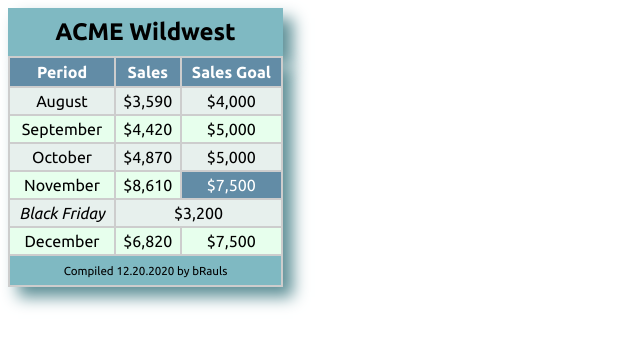
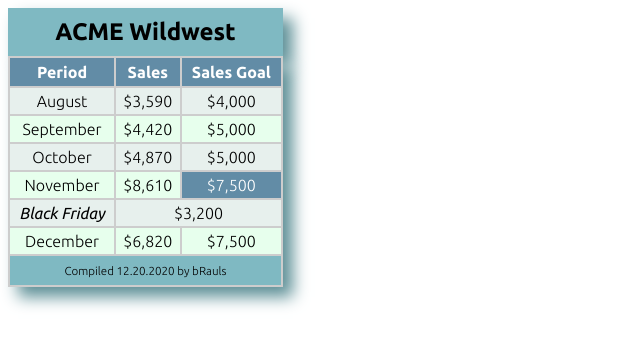
Before and after one commit to TrentonSouth/trentonsouth.github.io, a plain HTML site: page Lesson8/tablebuild.html in a window 1280 px wide. Shown: the whole page, without its empty margins (0-640 px from the left). Drawn offline with Linux system fonts and the light colour scheme.

Commit message:
Font weight

```diff
--- a/Lesson8/css/tablebuild.css
+++ b/Lesson8/css/tablebuild.css
@@ -21,7 +21,7 @@ td, th {
    border: solid 2px #cdcdcd;
    text-align: center;
    padding:4px;
-   font-weight: 350;
+   font-weight: 300;
 }
 
 tfoot tr td {
--- a/Lesson8/tablebuild.html
+++ b/Lesson8/tablebuild.html
@@ -6,7 +6,7 @@
    <meta name="description" content="Table Build">
    <title>Trenton South - WDD 230 - Table Build</title>
    <link rel="stylesheet" href="./css/tablebuild.css">
-   <link href="https://fonts.googleapis.com/css2?family=Ubuntu:ital,wght@0,350;400;0,500;0,700;1,400&display=swap" rel="stylesheet">
+   <link href="https://fonts.googleapis.com/css2?family=Ubuntu:ital,wght@0,300;400;0,500;0,700;1,400&display=swap" rel="stylesheet">
 </head>
 <body>
    <table>
```
